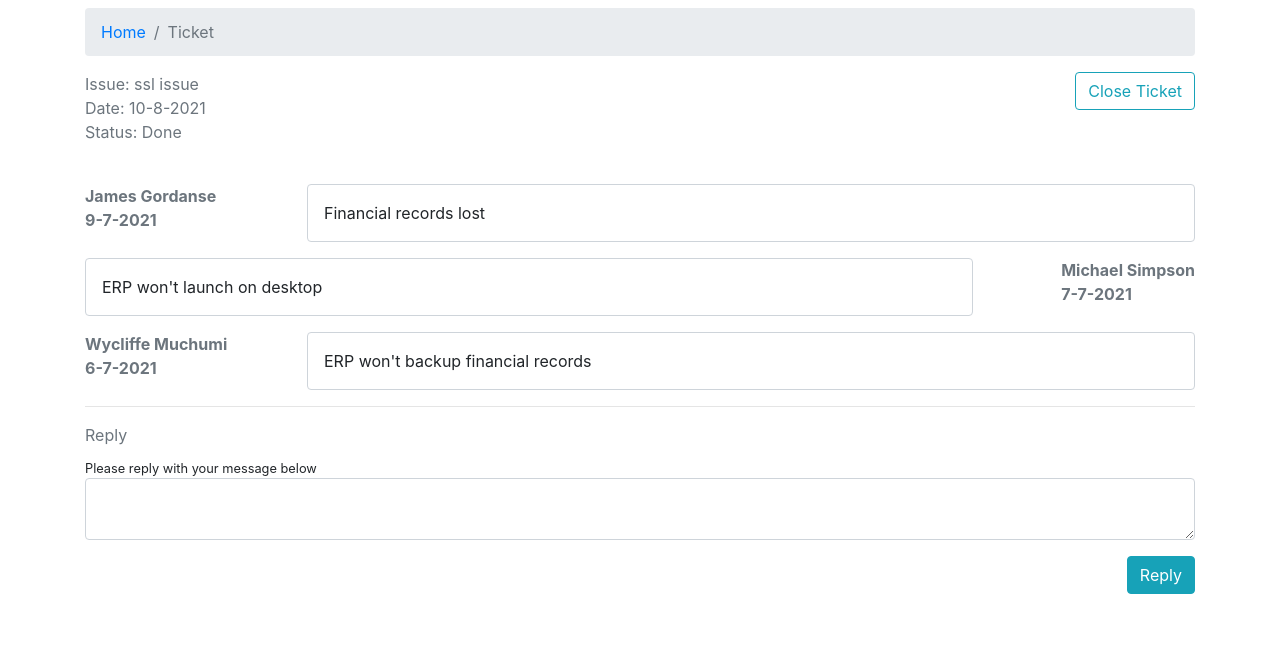
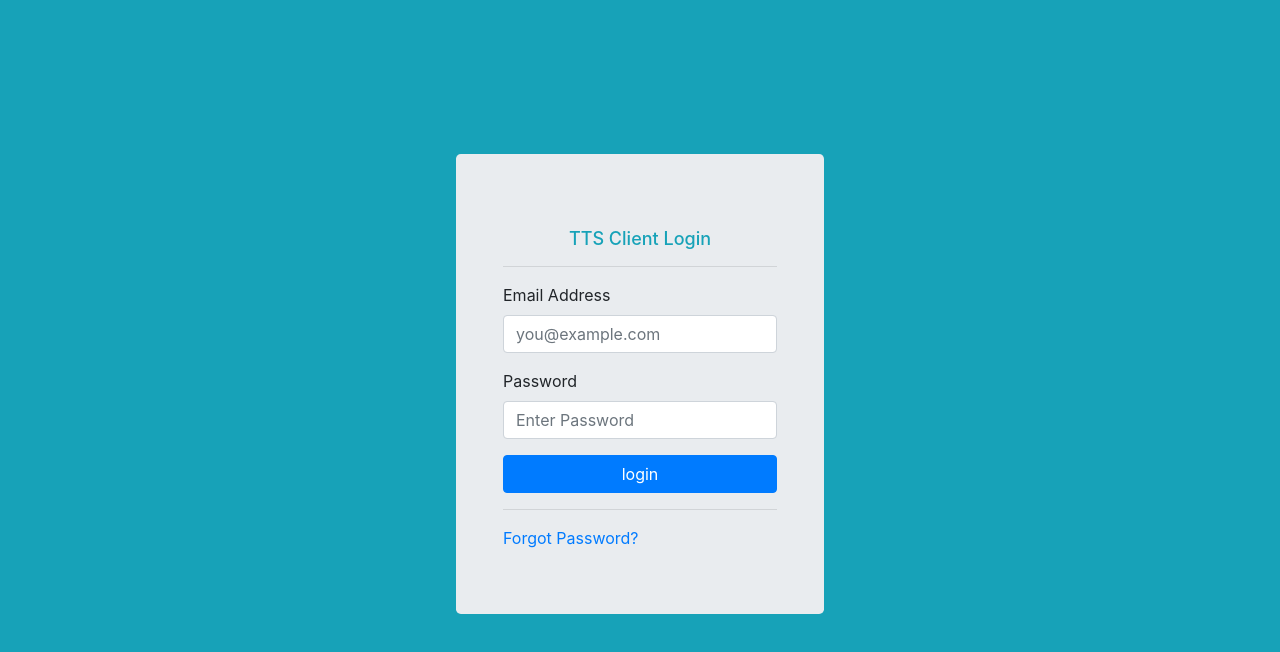
Before and after one commit to muchumi/tasks-ticketing-system, a React (Create React App) app in the folder client/: page / in a window 1280 px wide. Shown: the top 652 px of the page. Built offline with nearby package versions, Linux system fonts and the light colour scheme.

Commit message:
debugging routes

```diff
--- a/client/package.json
+++ b/client/package.json
@@ -12,7 +12,7 @@
     "react-bootstrap": "^1.6.4",
     "react-dom": "^17.0.2",
     "react-router-bootstrap": "^0.25.0",
-    "react-router-dom": "^5.2.0",
+    "react-router-dom": "^5.3.3",
     "react-scripts": "4.0.3",
     "web-vitals": "^1.1.2"
   },
--- a/client/src/components/App.js
+++ b/client/src/components/App.js
@@ -4,7 +4,7 @@ import Home from '../components/Home/Home.js';
 import Layout from '../components/Layout/Layout.js';
 import AddTicketsForm from '../components/AddTicketsForm/AddTicketsForm.js';
 import './App.css';
-import Ticket from './Ticket/Ticket.js';
+import TicketsList from './TicketsList/TicketsList.js';
 import Dashboard from './Dashboard/Dashboard.js';
 import PrivateRoute from './PrivateRoute/PrivateRoute.js';
 
@@ -12,7 +12,7 @@ import PrivateRoute from './PrivateRoute/PrivateRoute.js';
 const App = () => {
     return(
         <div className="App">
-            {/* <Router>
+            <Router>
                 <Switch>
                     <Route exact path="/">
                         <Home />
@@ -20,15 +20,14 @@ const App = () => {
                     <PrivateRoute path="/dashboard">
                         <Dashboard />
                     </PrivateRoute>
-                    <PrivateRoute path="/ticket/:ticket_id">
-                        <Ticket />
+                    <PrivateRoute path="/tickets/:ticket_id">
+                        <TicketsList />
                     </PrivateRoute>
                     <PrivateRoute path="/add-tickets">
                         <AddTicketsForm />
                     </PrivateRoute>
                 </Switch>
-            </Router> */}
-            <Ticket />
+            </Router>
         </div>
     );
 }
--- a/client/src/components/Layout/Includes/Header/Header.js
+++ b/client/src/components/Layout/Includes/Header/Header.js
@@ -1,9 +1,9 @@
 import React from 'react';
-import { Navbar, Nav } from 'react-bootstrap';
-import { useHistory } from 'react-router-dom';
-import { LinkContainer } from 'react-router-bootstrap';
+import {Navbar, Nav} from 'react-bootstrap';
+import {useHistory} from 'react-router-dom';
+import {LinkContainer} from 'react-router-bootstrap';
 import logo from '../../../../assets/images/logo.png';
-import Ticket from '../../../Ticket/Ticket.js'
+import TicketsList from '../../../TicketsList/TicketsList.js'
 
 const Header = () => {
 
@@ -24,8 +24,8 @@ const Header = () => {
                     <LinkContainer to="/dashboard">
                         <Nav.Link>Dashboard</Nav.Link>
                     </LinkContainer>
-                    <LinkContainer to="/ticket">
-                        <Nav.Link onClick={Ticket}>Ticket</Nav.Link>
+                    <LinkContainer to="/tickets">
+                        <Nav.Link onClick={TicketsList}>Tickets</Nav.Link>
                     </LinkContainer>
                     <LinkContainer to="">
                         <Nav.Link onClick={logOut}>Logout</Nav.Link>
```
Also changed, not shown: 1 other file (tests, documents, lock files or other folders).
